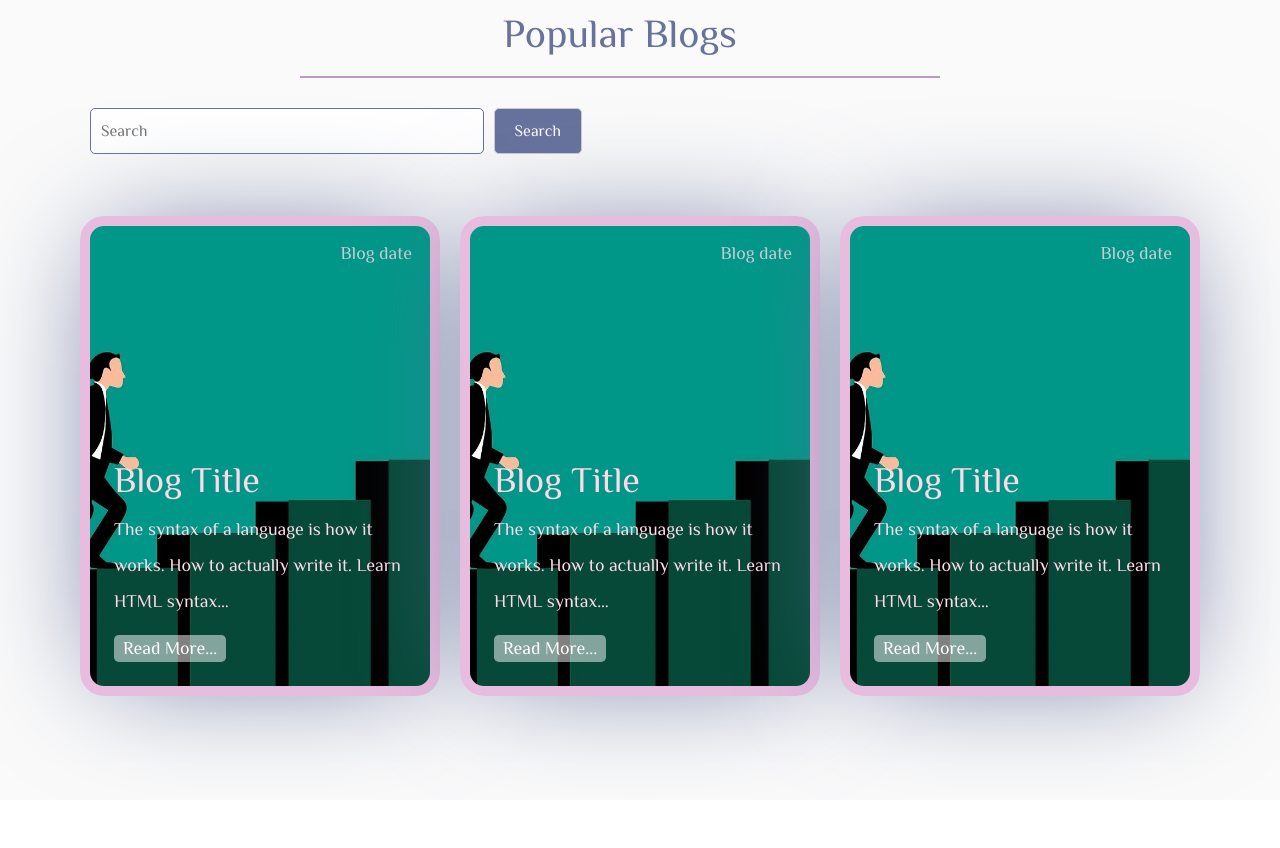
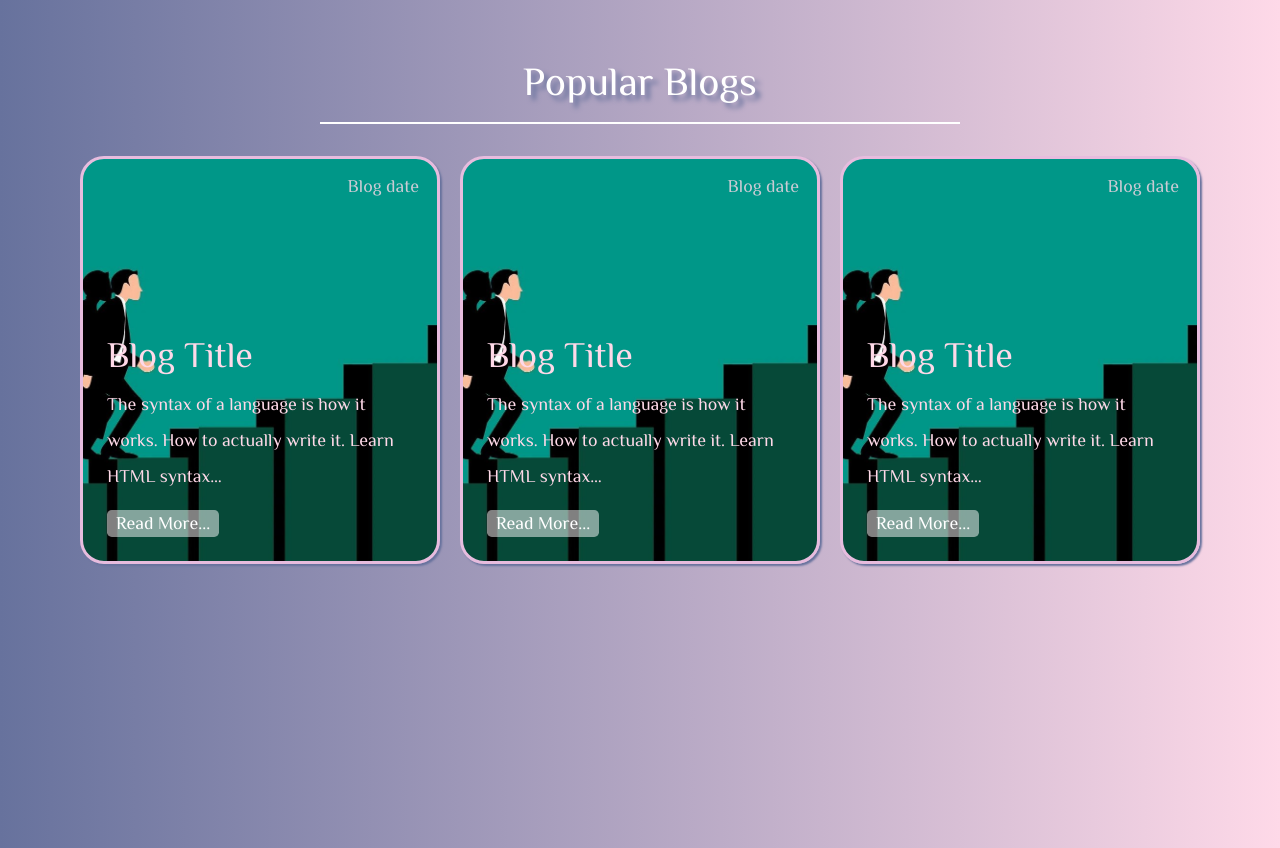
Before and after one commit to RamshaFarrukh25/Career-Counselling-Portal, a React (Vite) app: page /blogCards in a window 1280 px wide. Before the commit the page ends 800 px from the top, so only its background shows below. Built offline with nearby package versions, Linux system fonts and the light colour scheme.

Commit message:
BlogCards updated

```diff
--- a/src/assets/styles/BlogCards.module.css
+++ b/src/assets/styles/BlogCards.module.css
@@ -2,14 +2,22 @@
     box-sizing: border-box;
 }
 
-    .mainHeading{
-        font-family: var(--fontHeading);
-        color: var(--blue);
-        text-align: center;
-        border-bottom: 2px solid var(--purple); /* Adjust the thickness and color of the line */
-        padding: 10px;
-        width: 50%;
-        margin: 0px 300px;
+    .mainHeading {
+      font-family: var(--fontHeading);
+      color: white;
+      padding: 10px;
+      text-shadow: 5px 5px 5px var(--blue);
+      position: relative; /* Positioning context for pseudo-element */
+    }
+
+    .mainHeading::after {
+      content: ''; /* Create a pseudo-element */
+      position: absolute;
+      bottom: 0; /* Position at the bottom of the mainHeading */
+      left: 50%; /* Center horizontally */
+      width: 50%; /* Half width */
+      border-bottom: 2px solid white; /* Border properties */
+      transform: translateX(-50%); /* Adjust to center properly */
     }
 
   .searchBarContainer {
@@ -42,7 +50,7 @@
     margin: 0;
     min-height: 100vh;
     font-family: var(--fontHeading);
-    background: #fafafa;
+    /* background: #fafafa; */
   }
 
   .cardsWrapper {
@@ -59,7 +67,7 @@
     font-family: var(--fontHeading);
     --bg-filter-opacity: 0.5;
     background-image: linear-gradient(rgba(0,0,0,var(--bg-filter-opacity)), url('https://cdn.pixabay.com/photo/2016/04/20/08/21/entrepreneur-1340649_1280.jpg')); /* Updated background */
-    height: 20em;
+    height: 17em;
     width: 15em;
     font-size: 1.5em;
     color: var(--lightPink);
@@ -69,11 +77,11 @@
     align-items: flex-end;
     background-size: cover;
     background-position: center;
-    box-shadow: 0 0 5em -1em var(--blue);
+    box-shadow: 2px 2px 2px  var(--blue);
     transition: all, 0.5s;
     position: relative;
     overflow: hidden;
-    border: 10px solid var(--lavender);
+    border: 3px solid var(--lavender);
     text-decoration: none;
   }
 
@@ -146,7 +154,7 @@
   }
 
   .card:after {
-    background: var(--purple);
+    background: white;
     width: 200%;
     height: 200%;
   }
--- a/src/pages/BlogCards.jsx
+++ b/src/pages/BlogCards.jsx
@@ -3,13 +3,9 @@ import backgroundImage from "../assets/images/Blogs_BlogPic.jpg"
 
 export default function BlogCards(){
     return (
-        <div className={BlogCardsCSS.overAll}>
-            <div className={BlogCardsCSS.mainHeading}>
+        <div className={`${BlogCardsCSS.overAll} mt-5`}>
+            <div className={`${BlogCardsCSS.mainHeading} text-center`}>
                 <h1>Popular Blogs</h1>
-            </div>
-            <div className={BlogCardsCSS.searchBarContainer}>
-                <input type="search" placeholder="Search" className={BlogCardsCSS.searchBarInput}/>
-                <button className={BlogCardsCSS.searchBarBtn}>Search</button>
             </div>
             <section className={BlogCardsCSS.cardsWrapper}>
                 <div className={BlogCardsCSS.cardGridSpace}>
```
